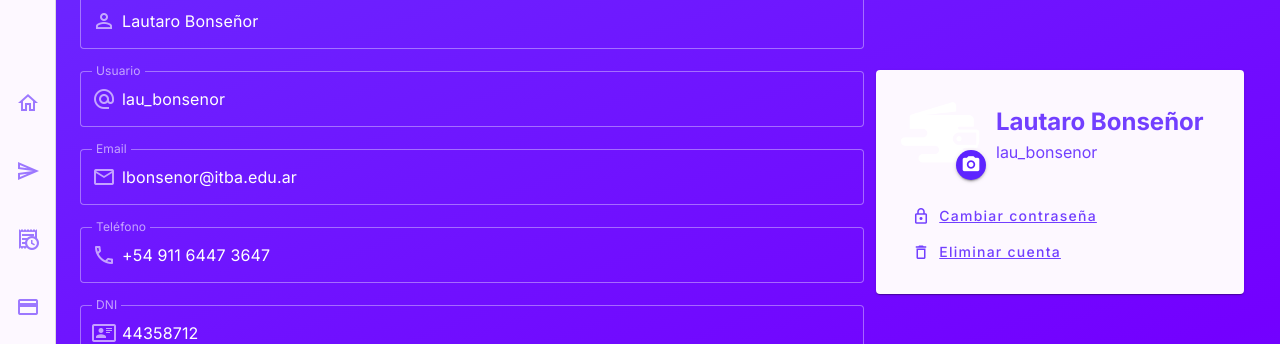
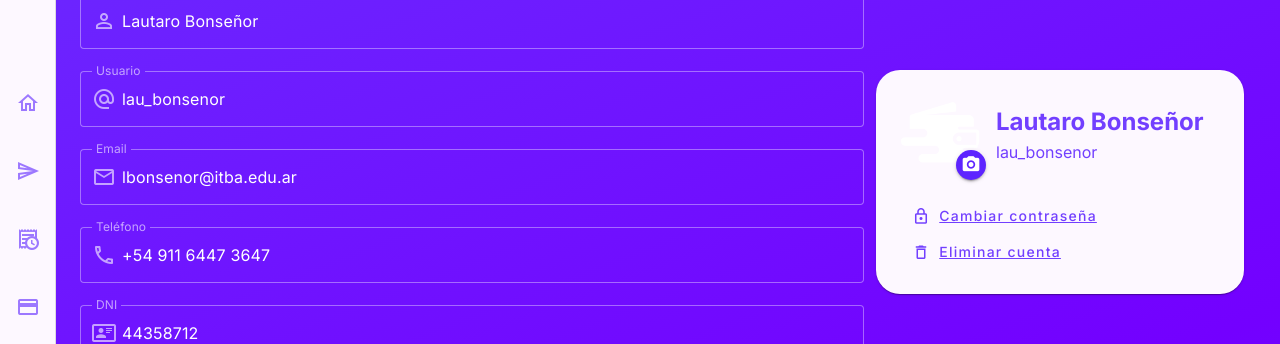
Before and after one commit to lbonsenor/Wall-Et, a Vue app: page /account in a window 1280 px wide. Shown: the part 151-495 px from the top of the page. Built offline with nearby package versions, Linux system fonts and the light colour scheme.

Commit message:
Borders rounded

```diff
--- a/src/views/Account.vue
+++ b/src/views/Account.vue
@@ -25,7 +25,7 @@
                 </v-form>
 
                 <v-col cols="12" md="4">
-                    <v-card class="pa-6">
+                    <v-card rounded="xl" class="pa-6">
                         <div>
                             <div class="d-flex align-center mb-6">
                                 <div class="avatar-container mr-4">
```
